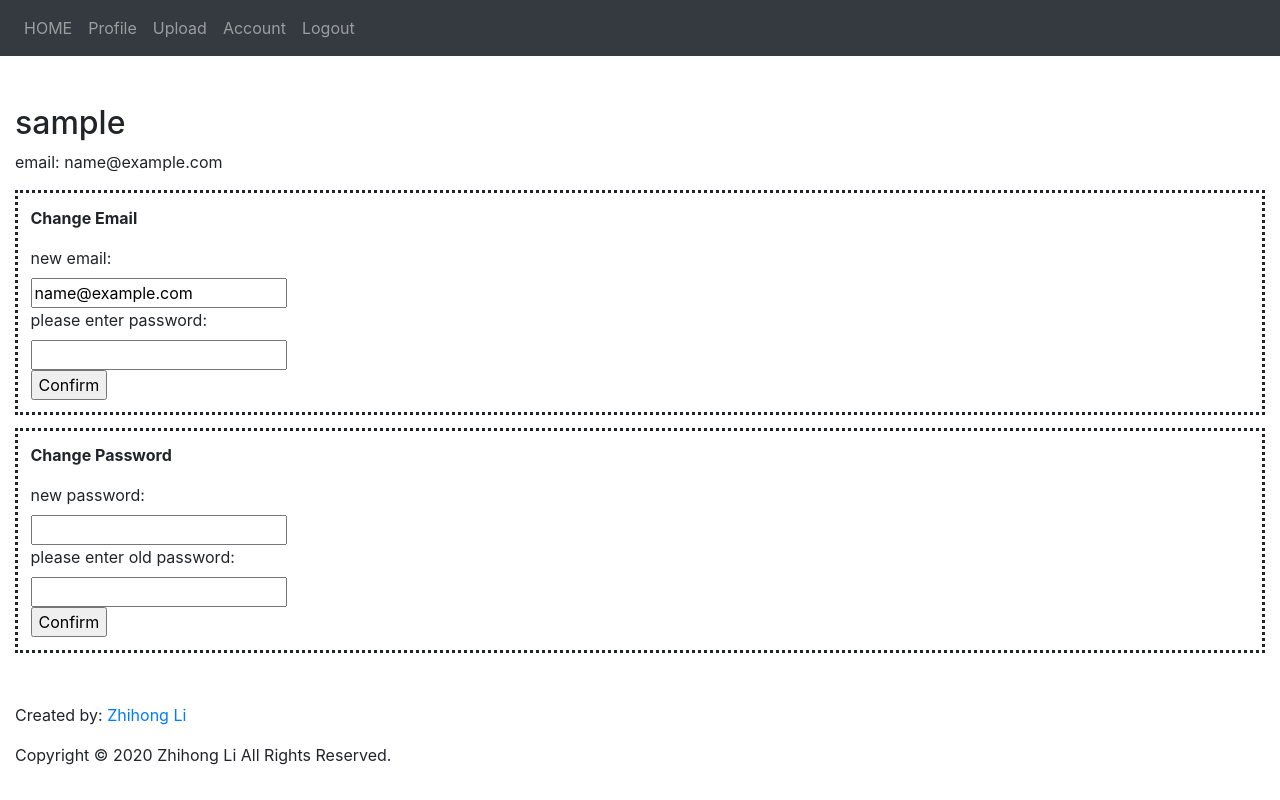
After one commit to georgelzh/SoundCloud-FullStack, a Flask app: page /account in a window 1280 px wide. The commit adds this page. Run offline with Flask 2, Linux system fonts and the light colour scheme; the visitor is signed in with stand-in values (Sample User, id 1); a database or web service that is not in the repository returns one stand-in record (values such as "Sample title"); parts of the project's set-up code (start-up, migrations or seed data) failed here and were passed over; some libraries are stand-ins or nearby versions.

Commit message:
added account page, change email, change pwd, delete track option

```diff
--- a/main.py
+++ b/main.py
@@ -36,6 +36,7 @@ mongo = PyMongo(app, uri="mongodb://localhost:27017/soundcloud")
 storage_bucket = GridFSBucket(mongo.db)
 storage = GridFS(mongo.db, "fs")
 
+
 @app.before_request
 def load_logged_in_user():
     username = session.get('username')
@@ -43,7 +44,6 @@ def load_logged_in_user():
         g.user = None
     else:
         g.user = mongo.db.users.find_one({"username": username})
-
 
 @app.after_request
 def after_request(response):
@@ -102,9 +102,7 @@ def register():
             flash(error)
             return render_template("register.html")
         else:
-            empty_tracks = {}
-            mongo.db.users.insert_one({"username": username, "password": generate_password_hash(password),\
-                                            "email": email, "tracks": empty_tracks})
+            mongo.db.users.insert_one({"username": username, "password": generate_password_hash(password), "email": email})
             success = "successful register!"
             flash(success)
             return render_template("register.html")
@@ -186,63 +184,71 @@ def upload():
             if music_file == "failed to upload" or music_file == None:
                 return music_file, 400
 
-            music_file_obj_id = mongo.save_file(filename=track_titile,
-                                fileobj=music_file, artist = g.user['username'], user_id = g.user["_id"])
+            mongo.save_file(filename=track_titile,
+                                fileobj=music_file, artist_name = g.user['username'], artist_id = g.user["_id"])
+        flash("successfully uploaded track '{0}'".format(track_titile))
+        return redirect('/profile/{0}'.format(g.user['username']))
 
-            # update user tracks in mongo
-            tracks = g.user['tracks']
 
-            # this code below solves the problem of user uploading the same music_file
-            # insert the new song into hashtable/"tracks"
-            # if the song name has already exists in the tracks,
-            # then convert it into a list and append the ObjectId to the new list
-            if track_titile in tracks:
-                # put the ObjectId into a [] so that the same name track can be appended here
-                tracks[track_titile] = [tracks[track_titile]]
-                tracks[track_titile].append(music_file_obj_id)
-
-                # update tracks data in the database
-                tracks[track_titile] = music_file_obj_id
-                mongo.db.users.find_one_and_update(
-                    {"_id": g.user['_id']},
-                    {"$set": {
-                        "tracks": tracks
-                    }},
-                    upsert = True)
-            else:
-                tracks[track_titile] = music_file_obj_id
-                mongo.db.users.find_one_and_update(
-                    {"_id": g.user['_id']},
-                    {"$set": {
-                        "tracks": tracks
-                    }})
-        return "successfully upload track '{0}' for {1}!".format(track_titile, g.user['username'])
+@app.route('/delete/<music_file_id>', methods=['POST'])
+@login_required
+def delete(music_file_id):
+    music_file_id = ObjectId(music_file_id)
+    if music_file_id is None or storage.exists(music_file_id) != True:
+        flash("music_file does not exist")
+        return redirect('/profile/{0}'.format(g.user['username']))
+    else:
+        music_file_info = mongo.db.fs.files.find_one({"_id": music_file_id})
+        if music_file_info['artist_id'] != g.user['_id']:
+            flash("you can not delete track that does not belong to you")
+            return redirect('/')
+        else:
+            storage.delete(music_file_id)
+            flash("successfully deleted the track '{0}'".format(music_file_info['filename']))
+            return redirect('/profile/{0}'.format(g.user['username']))
 
 
 @app.route('/profile/<string:username>')
 @app.route('/profile/<string:username>/')
+def show_profile(username):
+    # retrieve all tracks from the artist
+    tracks = mongo.db.fs.files.find({"artist_name": username})
+    # display track_list via jinja
+    return render_template("profile.html", username = username, tracks = tracks)
+
+@app.route('/account', methods=['GET', 'POST'])
 @login_required
-def show_profile(username):
-    user = mongo.db.users.find_one({"username": username})
-    if user == None:
-        return redirect('/')
-    else:
-        # retrieve all tracks from the artist
-        sound_track_list = []
-        for track_title, file_ids in user['tracks'].items():
-            # when the user owns exactly one soundtrack for a name
-            if type(file_ids) == ObjectId:
-                sound_track_list.append([track_title, file_ids])
-            # when use owns more than one soundtrack that shares the same track name
+def account():
+    if request.method == 'GET':
+        return render_template("account.html")
+    elif request.method == 'POST':
+        form = request.form['form']
+        # if change email form is submitted
+        if form == "change_email":
+            new_email = request.form['new_email']
+            pwd = request.form['pwd']
+            user = mongo.db.users.find_one({"_id": g.user['_id']})
+            if check_password_hash(user['password'], pwd) == True:
+                mongo.db.users.find_one_and_update({"username": g.user['username']},
+                            { "$set": {"email": new_email} }, upsert=True)
+                flash("successfully updated your email address!")
+                return redirect('/account')
             else:
-                for file_id in file_ids:
-                    sound_track_list.append([track_title, file_id])
-        # display track_list via jinja
-        return render_template("profile.html", username = user['username'], sound_track_list = sound_track_list)
-
-
-
-
+                flash("incorrect password, please try again")
+                return render_template("account.html")
+        # if change_pwd form is submitted
+        if form == "change_pwd":
+            old_pwd = request.form['old_pwd']
+            new_pwd = request.form['new_pwd']
+            user = mongo.db.users.find_one({"_id": g.user['_id']})
+            if check_password_hash(user['password'], old_pwd) == True:
+                mongo.db.users.find_one_and_update({"username": g.user['username']},
+                            { "$set": {"password": generate_password_hash(new_pwd)} }, upsert=True)
+                flash("successfully updated your password!")
+                return redirect('/account')
+            else:
+                flash("incorrect password, please try again")
+                return render_template("account.html")
 
 if __name__ == "__main__":
     # for testing purpose, we gonna drop all collections before the program starts
@@ -253,6 +259,17 @@ if __name__ == "__main__":
     app.run(host="0.0.0.0", debug=True)
 
 
+
+
+
+"""
+security can be improved.
+For eg: session and g.user should only store user['_id'] and user['username'] nothing else
+print(g.user)
+{'_id': ObjectId('5f052dddefc9b24cb4e2b85a'), 'username': 'george',
+'password': 'pbkdf2:sha256:150000$vemmVBEU$de9aa3ce6bf464af89b064843729ad2356ff6532c8b37dbd6b86560e71c45106',
+'email': 'fuckyou@bennington.edu', 'tracks': {}}
+"""
 
 
 """
@@ -387,6 +404,19 @@ g variable vs session
 https://www.reddit.com/r/learnpython/comments/2x4754/flask_should_i_use_the_g_variable_system_of/
 
 
+Creating a User Login System Using Python, Flask and MongoDB
+https://www.youtube.com/watch?v=vVx1737auSE&list=WL&index=76&t=110s
+
+blog update endpoint and template
+https://flask.palletsprojects.com/en/1.1.x/tutorial/blog/
+
+{% if g.user['id'] == post['author_id'] %}
+    <a class="action" href="{{ url_for('blog.update', id=post['id']) }}">Edit</a>
+{% endif %}
+
+
+
+
 
 Other people's Application:
 Open source, web-based music player for the cloud.
@@ -408,8 +438,4 @@ https://blog.csdn.net/mianbaoli xiang/article/details/90515139?utm_medium=distri
 
 
 
-        {% if g.user['id'] == post['author_id'] %}
-          <a class="action" href="{{ url_for('blog.update', id=post['id']) }}">Edit</a>
-        {% endif %}
-
 """
--- /dev/null
+++ b/templates/account.html
@@ -0,0 +1,36 @@
+{% extends "layout.html" %}
+
+{% block header %}
+  {% block title %}Account{% endblock %}
+{% endblock %}
+
+{% block content %}
+
+<h2>{{g.user['username']}}</h2>
+<p>email: {{g.user['email']}}</p>
+<div class="change_email" style="border-style: dotted; padding: 1%;">
+<form method='post' action="/account" >
+  <p><strong>Change Email</strong></p>
+  <input type="hidden" name="form" value="change_email">
+  <label for="new_email">new email:</label><br>
+  <input type="email" id="email" name="new_email" value="{{g.user['email']}}"
+            pattern="[a-z0-9._%+-]+@[a-z0-9.-]+\.[a-z]{2,}$" required><br>
+  <label for="pwd">please enter password:</label><br>
+  <input type="password" id="pwd" name="pwd" value="" required><br>
+  <input type="submit" value="Confirm">
+</form>
+</div>
+
+<div class="change_pwd" style="border-style: dotted; padding: 1%; margin-top:1%">
+  <form method='post' action="/account" >
+    <p><strong>Change Password</strong></p>
+    <input type="hidden" name="form" value="change_pwd">
+    <label for="new_pwd">new password:</label><br>
+    <input type="password" id="new_pwd" name="new_pwd" value="" required><br>
+    <label for="pwd">please enter old password:</label><br>
+    <input type="password" id="pwd" name="old_pwd" value="" required><br>
+    <input type="submit" value="Confirm">
+  </form>
+  </div>
+
+{% endblock %}
--- a/templates/index.html
+++ b/templates/index.html
@@ -6,7 +6,7 @@
 
 {% block content %}
 {% if g.user %}
-<h1>Hi Stranger, Welcome to Vangel!</h1>
+<h1>Hi {{g.user['username']}}, Welcome to Vangel!</h1>
 
 {% else %}
 <h1>Hi Stranger, Welcome to Vangel!</h1>
--- a/templates/layout.html
+++ b/templates/layout.html
@@ -2,7 +2,6 @@
 <html lang="en">
 {% block header %}{% endblock %}
 <head>
-
   <title>{% block title %}{% endblock %}</title>
   <meta charset="utf-8">
   <meta name="viewport" content="width=device-width, initial-scale=1">
@@ -24,8 +23,11 @@
         </li>
         <li class="nav-item">
           <a class="nav-link" href="{{url_for('upload')}}">Upload</a>
-        </li>        <li class="nav-item">
-
+        </li>
+        <li class="nav-item">
+          <a class="nav-link" href="{{ url_for('account') }}">Account</a>
+        </li>
+        <li class="nav-item">
           <a class="nav-link" href="{{ url_for('logout') }}">Logout</a>
         </li>
 
@@ -44,7 +46,7 @@
   </nav>
   <br>
 
-  <div class = "container-fluid top-container" style="margin-top:80px">
+  <div class = "container-fluid" style="margin-top:80px">
       {% with messages = get_flashed_messages() %}
       {% if messages %}
         <ul class=flashes style="margin-top: 20px;">
@@ -63,11 +65,12 @@
 
 <div class="container-fluid" >
   <footer>
-    <p style="margin-top:50px">Created by: Zhihong Li<br></p>
+    <p style="margin-top:50px">Created by: <a href="zhihongli@bennington.edu">Zhihong Li</a></p>
     <p>Copyright © 2020 Zhihong Li All Rights Reserved.</p>
-    <a href="zhihongli@bennington.edu">Email</a>
+
   </footer>
 </div>
+{% block javascript %} {% endblock %}
 
 </body>
 </html>
```
Also changed, not shown: templates/profile.html (+16 -8 lines), templates/test.html (added, +11 -0 lines).
